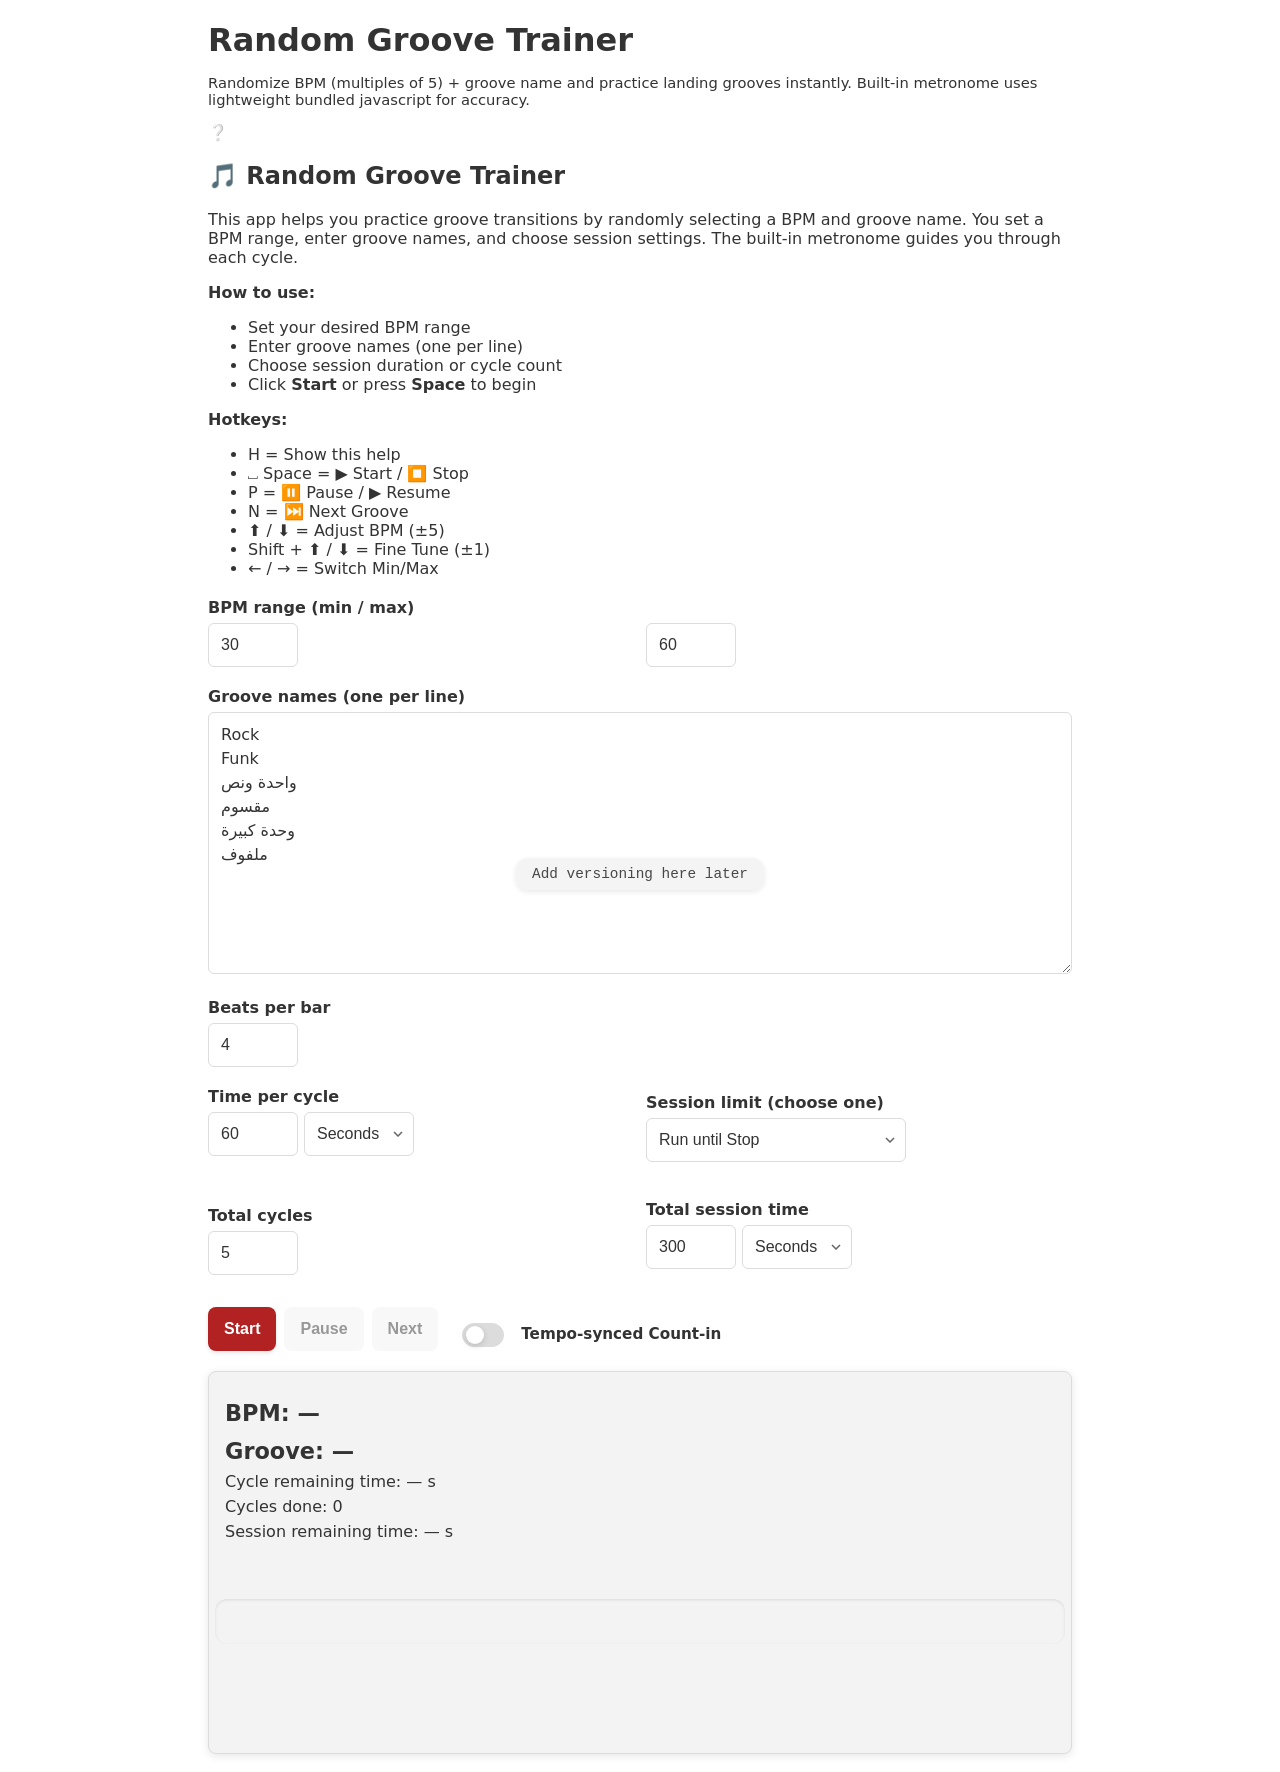
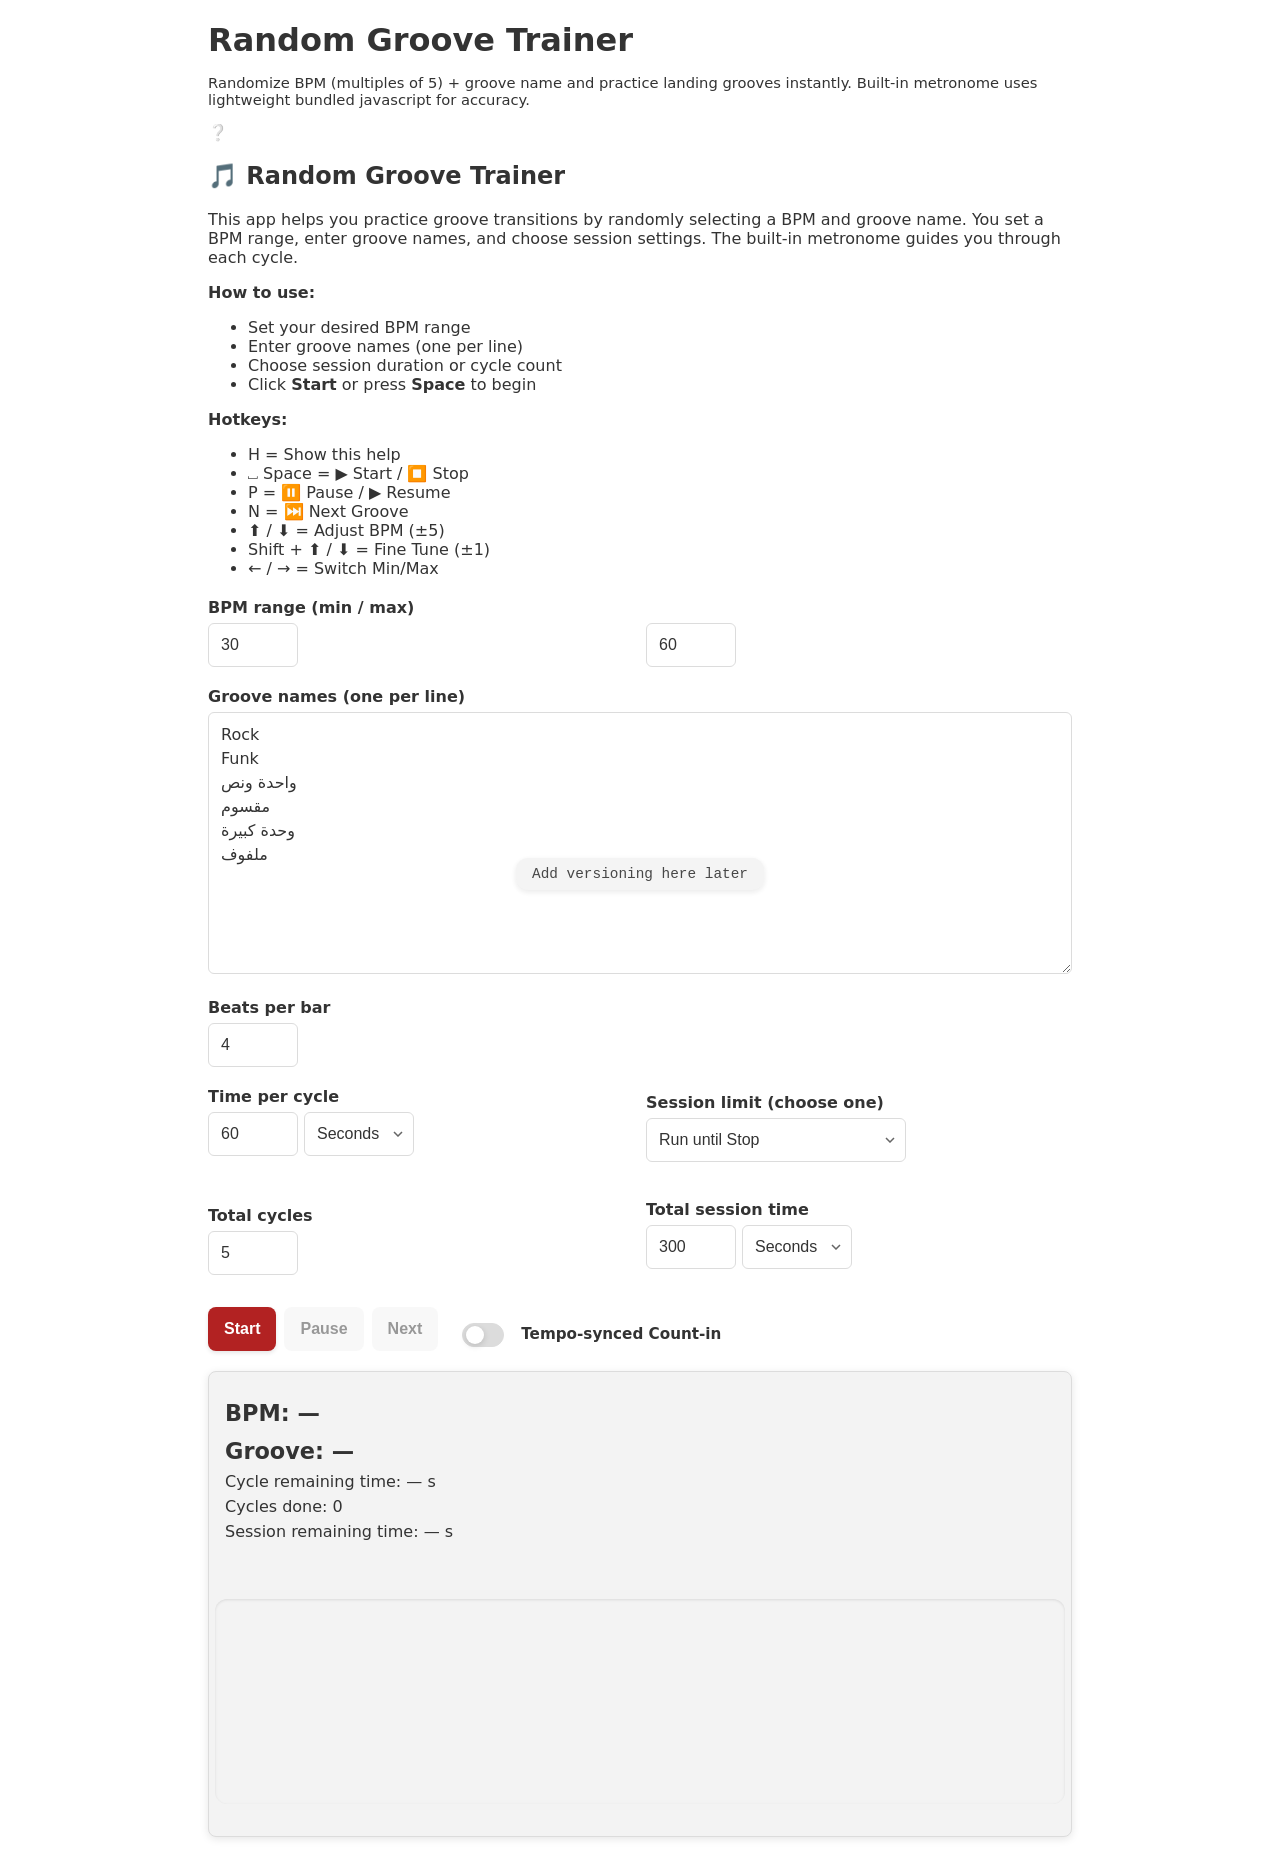

MINOR: Audio sampler integration and multi-track visual dashboard overhaul

--- a/css/styles.css
+++ b/css/styles.css
@@ -1227,6 +1227,8 @@ button#installBtn.utility-button:active {
   align-items: center;
   flex-wrap: nowrap;
   gap: 14px;
+  min-height: 160px;
+  transition: all 0.4s cubic-bezier(0.4, 0, 0.2, 1);
   margin-top: 14px;
   padding: 0 10px;
   overflow: hidden;
@@ -1235,6 +1237,15 @@ button#installBtn.utility-button:active {
   background: var(--bg-secondary);
   border-radius: 12px;
   box-shadow: inset 0 1px 3px var(--shadow);
+}
+
+/* --- Pattern Mode Layout --- */
+#beat-indicator-container.pattern-mode {
+  flex-direction: column;
+  gap: 20px;
+  padding: 50px 10px;
+  min-height: unset;
+  height: auto;
 }
 
 /* --- Wrapper & Text Alignment Fix --- */
@@ -1273,7 +1284,99 @@ button#installBtn.utility-button:active {
   height: 36px;
 }
 
-/* --- Restored Flashing & Accent Logic --- */
+#beat-indicator-container.pattern-mode {
+  flex-direction: column;
+  gap: 20px;
+  /* Reserved 70px on left for labels to prevent overlap */
+  padding: 20px 20px 50px 70px;
+  min-height: unset;
+  height: auto;
+}
+
+.pattern-row {
+  display: flex;
+  gap: 0 7 px;
+  align-items: center;
+  width: 100%;
+  justify-content: center;
+  position: relative;
+}
+
+.pattern-row-label {
+  position: absolute;
+  /* Shifted into the 70px gutter */
+  left: -60px;
+  width: 50px;
+  text-align: right;
+  font-size: 0.8rem;
+  font-weight: 900;
+  color: var(--text-secondary);
+  text-transform: uppercase;
+  user-select: none;
+  pointer-events: none;
+}
+
+.pattern-dot {
+  width: 64px;
+  height: 64px;
+  border-radius: 50%; /* Mandatory: Circular design */
+  background: var(--bg-primary);
+  border: 1px solid var(--border);
+  opacity: 0.3;
+  transition: all 0.1s ease;
+  box-shadow: 0 1px 3px var(--shadow);
+  flex-shrink: 0;
+}
+
+/* Active hit in the pattern */
+.pattern-dot.active {
+  opacity: 0.6;
+  background: var(--text-secondary);
+  border-color: var(--text-secondary);
+  box-shadow: 0 0 6px rgba(0, 0, 0, 0.2);
+}
+
+/* The vertical playhead highlight */
+.pattern-dot.playing {
+  outline: 3px solid var(--text-primary);
+  outline-offset: 3px;
+  opacity: 0.9;
+  z-index: 2;
+}
+
+.pattern-dot.active.playing {
+  opacity: 1;
+  transform: scale(1.05);
+  box-shadow: 0 0 12px rgba(0, 0, 0, 0.3);
+}
+
+/* Instrument-specific colors for active dots */
+.pattern-row[data-track="hihat"] .pattern-dot.active {
+  background: #46f0f0;
+  border-color: #46f0f0;
+}
+.pattern-row[data-track="kick"] .pattern-dot.active {
+  background: var(--accent);
+  border-color: var(--accent);
+}
+.pattern-row[data-track="snare"] .pattern-dot.active {
+  background: #3cb44b;
+  border-color: #3cb44b;
+}
+.pattern-row[data-track="HHPed"] .pattern-dot.active {
+  background: #ffe119;
+  border-color: #ffe119;
+}
+
+/* Phonation labels in pattern mode */
+.pattern-labels-row {
+  margin-top: 4px;
+  display: flex;
+  gap: 8px;
+  justify-content: center;
+}
+
+/* --- Flashing & Accent Logic --- */
 .beat-dot {
   /* Keep the smooth transition */
   transition: all 0.15s ease;
@@ -1286,17 +1389,17 @@ button#installBtn.utility-button:active {
   outline: 1px solid transparent;
 }
 
-/* COLOR for Accent Beats (Downbeat) - RESTORED */
+/* COLOR for Accent Beats (Downbeat) */
 .beat-dot.flashing.accent-flash {
   background-color: #b22222; /* Red */
 }
 
-/* COLOR for Normal Beats - RESTORED */
+/* COLOR for Normal Beats */
 .beat-dot.flashing.normal-flash {
   background-color: #006400; /* Green */
 }
 
-/* --- Flashing Text Colors (Unchanged) --- */
+/* --- Flashing Text Colors --- */
 .phonation-text.flash-primary {
   color: #b22222;
 }
@@ -1937,6 +2040,26 @@ button#installBtn.utility-button:active {
 
 .groove-cell.downbeat {
   border-left: 2px solid var(--accent);
+}
+
+.groove-cell-label {
+  width: 28px;
+  font-size: 0.7rem;
+  font-weight: 700;
+  color: var(--text-secondary);
+  text-align: center;
+  flex-shrink: 0;
+  user-select: none;
+}
+
+.labels-header {
+  margin-bottom: 4px;
+  pointer-events: none;
+}
+
+.labels-container {
+  gap: 3px; /* Must match .groove-track-cells gap */
+  padding-left: 6px; /* Must match fixed playhead gutter */
 }
 
 #trackToggles {
